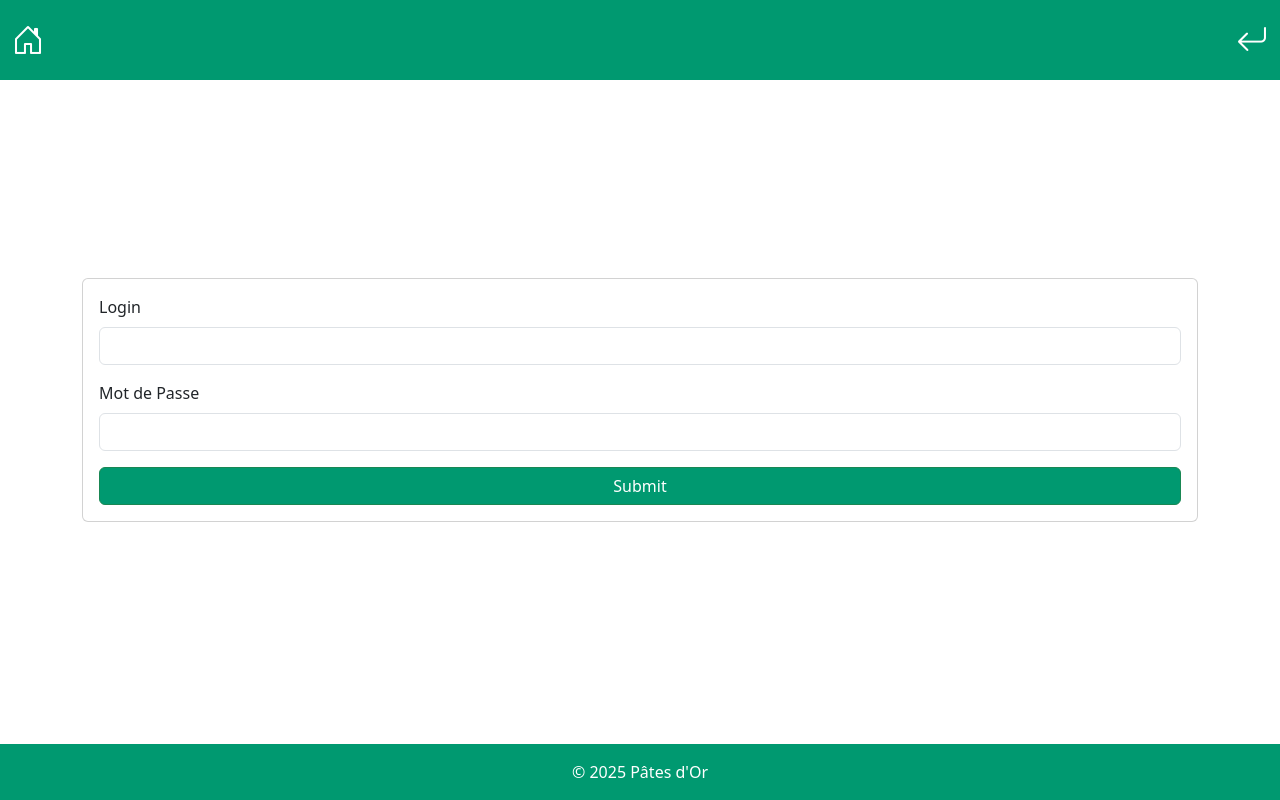
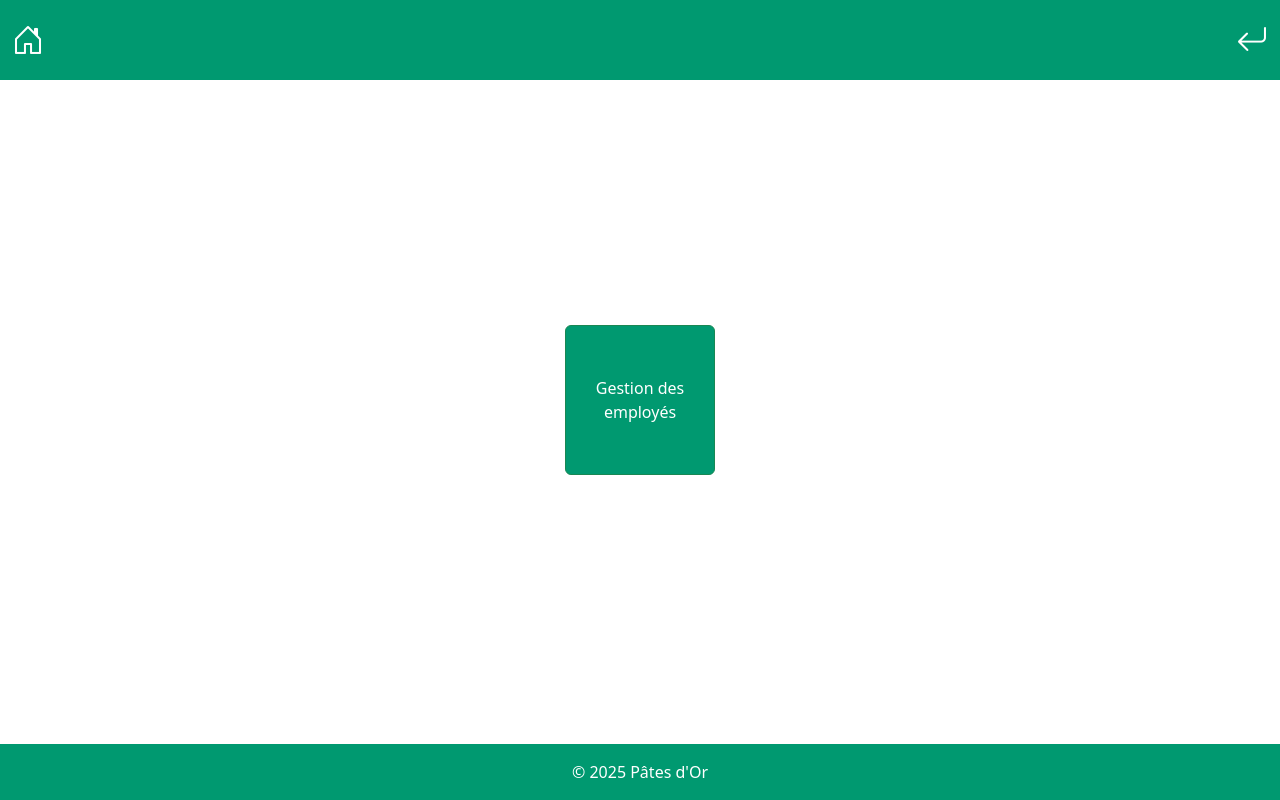
Before and after one commit to Purukogi/PFR-Equipe-Front, an Angular app: page /navigation-admin in a window 1280 px wide. Before the commit this address led to /login. Built offline with nearby package versions, Linux system fonts and the light colour scheme.

Commit message:
connexion en admin et page de navigation admin ajoutée

```diff
--- a/src/app/app.routes.ts
+++ b/src/app/app.routes.ts
@@ -1,9 +1,13 @@
 import { Routes } from '@angular/router';
 import { FormulaireConnexionComponent } from './components/admin/formulaire-connexion/formulaire-connexion.component';
 import { NavigationEmployeComponent } from './components/global/navigation-employe/navigation-employe.component';
+import { NavigationAdminComponent } from './components/global/navigation-admin/navigation-admin.component';
+import { RestaurantListeComponent } from './components/admin/restaurant-liste/restaurant-liste.component';
 
 export const routes: Routes = [
     {path : "login", component : FormulaireConnexionComponent},
     {path : "navigation-employe", component : NavigationEmployeComponent},
+    {path : "navigation-admin", component : NavigationAdminComponent},
+    {path : "restaurant-liste", component : RestaurantListeComponent},
     {path : "**", redirectTo : "/login"}
 ];
--- a/src/app/components/admin/formulaire-connexion/formulaire-connexion.component.ts
+++ b/src/app/components/admin/formulaire-connexion/formulaire-connexion.component.ts
@@ -20,7 +20,12 @@ export class FormulaireConnexionComponent {
     this.service.connexion(this.login, this.mdp)
       .subscribe(response => {
         this.service.store_user(response);
-        this.router.navigate(['/navigation-employe']);
+        if(localStorage.getItem("id_restaurant") == "0"){
+          this.router.navigate(['/navigation-admin']);
+        } else {
+          this.router.navigate(['/navigation-employe']);
+        }
+
         });
   }
 }
--- a/src/app/components/global/navigation-admin/navigation-admin.component.css
+++ b/src/app/components/global/navigation-admin/navigation-admin.component.css
@@ -0,0 +1,4 @@
+button {
+    height: 150px;
+    width: 150px;
+}
--- a/src/app/components/global/navigation-admin/navigation-admin.component.html
+++ b/src/app/components/global/navigation-admin/navigation-admin.component.html
@@ -1 +1,3 @@
-<p>navigation-admin works!</p>
+<div class="container vh-100 d-flex justify-content-center align-items-center">
+    <button class="btn btn-success vert" [routerLink]="['/restaurant-liste']">Gestion des employés</button>
+</div>
--- a/src/app/components/global/navigation-admin/navigation-admin.component.ts
+++ b/src/app/components/global/navigation-admin/navigation-admin.component.ts
@@ -1,8 +1,9 @@
 import { Component } from '@angular/core';
+import { RouterModule } from '@angular/router';
 
 @Component({
   selector: 'app-navigation-admin',
-  imports: [],
+  imports: [RouterModule],
   templateUrl: './navigation-admin.component.html',
   styleUrl: './navigation-admin.component.css'
 })
```
